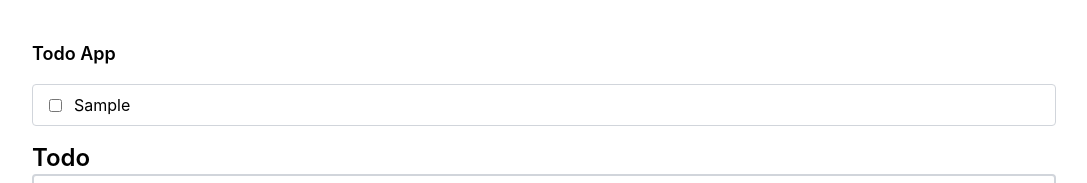
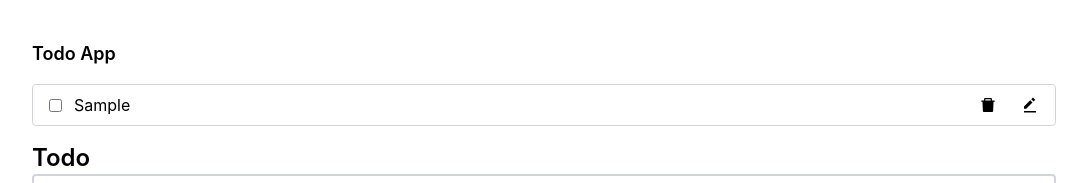
Before and after one commit to amitark7/Todo-React, a React (Create React App) app: page / in a window 1280 px wide. Both pictures are taken after typing "Sample" into the empty fields and a click on the button "Submit". Shown: the top 183 px of the page, without its empty margins (96-1183 px from the left). Built offline with nearby package versions, Linux system fonts and the light colour scheme.

Commit message:
implement update and delete functionality

```diff
--- a/package.json
+++ b/package.json
@@ -8,6 +8,7 @@
     "@testing-library/user-event": "^13.5.0",
     "react": "^18.2.0",
     "react-dom": "^18.2.0",
+    "react-icons": "^5.0.1",
     "react-scripts": "5.0.1",
     "web-vitals": "^2.1.4"
   },
--- a/src/component/TodoItem.js
+++ b/src/component/TodoItem.js
@@ -1,11 +1,14 @@
 import React from "react";
+import { AiFillDelete } from "react-icons/ai";
+import { BiSolidEditAlt } from "react-icons/bi";
 
-const TodoItem = ({ todoItem, handleIsComplete }) => {
+const TodoItem = ({ todoItem, handleIsComplete, updateTodo, deleteTodo }) => {
   const { id, todoText, isComplete } = todoItem;
 
   const handleChange = () => {
     handleIsComplete(id);
   };
+
   return (
     <div className="w-full px-4 py-2 flex justify-between border border-gray-300 rounded">
       <div className="flex items-center">
@@ -17,6 +20,7 @@ const TodoItem = ({ todoItem, handleIsComplete }) => {
         />
         <p className="text-xs lg:text-base lg:ml-2">{todoText}</p>
       </div>
+      <div className="flex gap-6">
         {isComplete ? (
           <div
             className="
@@ -27,6 +31,13 @@ const TodoItem = ({ todoItem, handleIsComplete }) => {
         ) : (
           ""
         )}
+        <button className="text-lg text-black" onClick={() => deleteTodo(id)}>
+          <AiFillDelete />
+        </button>
+        <button className="text-lg text-black" onClick={() => updateTodo(id)}>
+          <BiSolidEditAlt />
+        </button>
+      </div>
     </div>
   );
 };
--- a/src/component/Todos.js
+++ b/src/component/Todos.js
@@ -6,6 +6,7 @@ const Todos = () => {
   const [todos, setTodos] = useState([]);
   const [isEmpty, setIsEmpty] = useState(false);
 
+  //Add new todo
   const addTodo = (todoText) => {
     if (todoText.length === 0) {
       setIsEmpty(true);
@@ -20,6 +21,8 @@ const Todos = () => {
       setTodos([newTodo, ...todos]);
     }
   };
+
+  //Handle isComplete or not
   const handleIsComplete = (id) => {
     setTodos(
       todos.map((todo) => {
@@ -31,15 +34,42 @@ const Todos = () => {
       })
     );
   };
+
+  //delete todo
+  const deleteTodo = (id) => {
+    setTodos(todos.filter((todo) => todo.id !== id));
+  };
+
+  //Update todo through prompt
+  const updateTodo = (id) => {
+    const editedTodo = prompt("Edit the todo:");
+    if (editedTodo !== null) {
+      setTodos(
+        todos.map((todo) => {
+          if (todo.id === id) {
+            return { ...todo, todoText: editedTodo };
+          }
+        })
+      );
+    }
+  };
   return (
     <div className="w-4/5 mx-auto mt-10 h-full">
-      <h1 className="mb-4 font-semibold text-lg">Todo App</h1>
+      {todos.length === 0 ? (
+        <h1 className="mb-4 font-semibold text-lg text-center">
+          Todo Empty Add Task
+        </h1>
+      ) : (
+        <h1 className="mb-4 font-semibold text-lg">Todo App</h1>
+      )}
       {todos.map((todoItem, index) => {
         return (
           <TodoItem
             key={index}
             todoItem={todoItem}
             handleIsComplete={handleIsComplete}
+            deleteTodo={deleteTodo}
+            updateTodo={updateTodo}
           />
         );
       })}
```
Also changed, not shown: 1 other file (tests, documents, lock files or other folders). Lines whose indentation alone changed are shown as unchanged.
